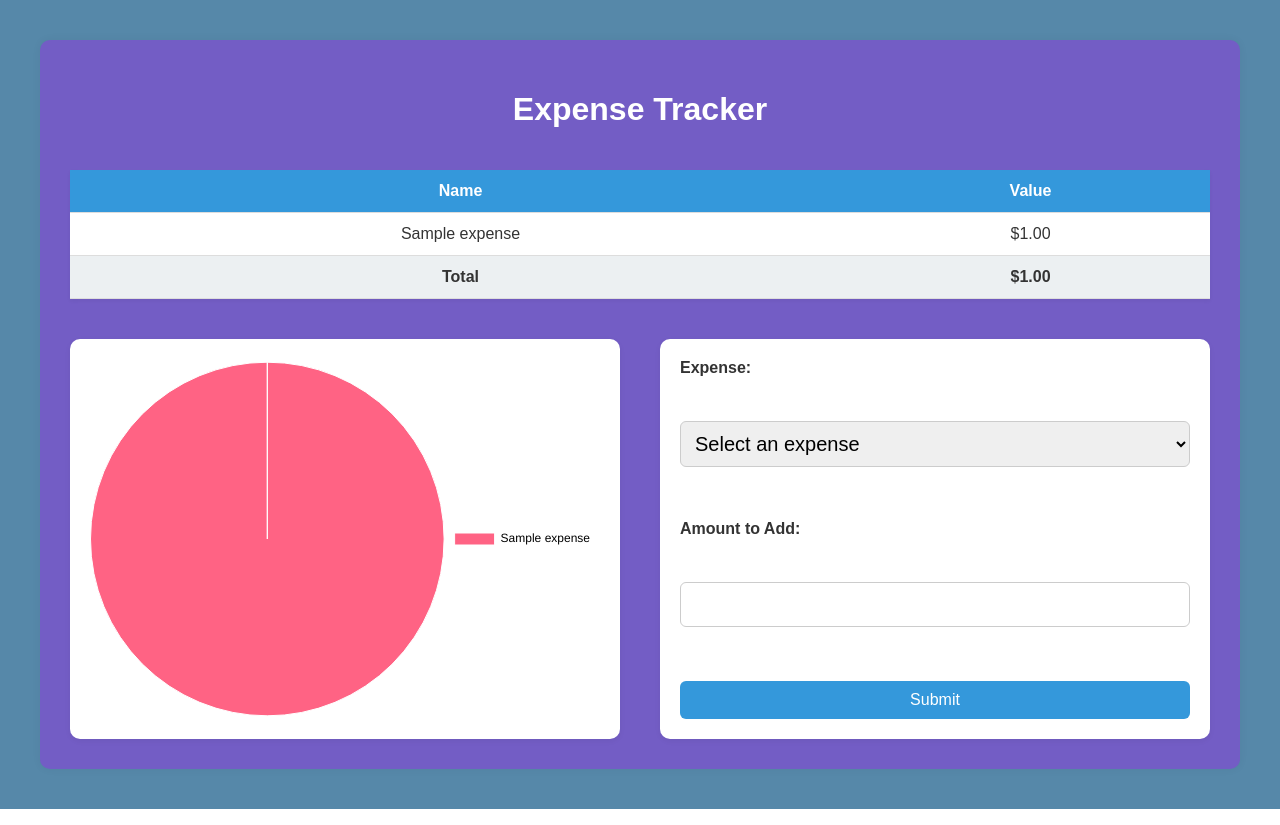
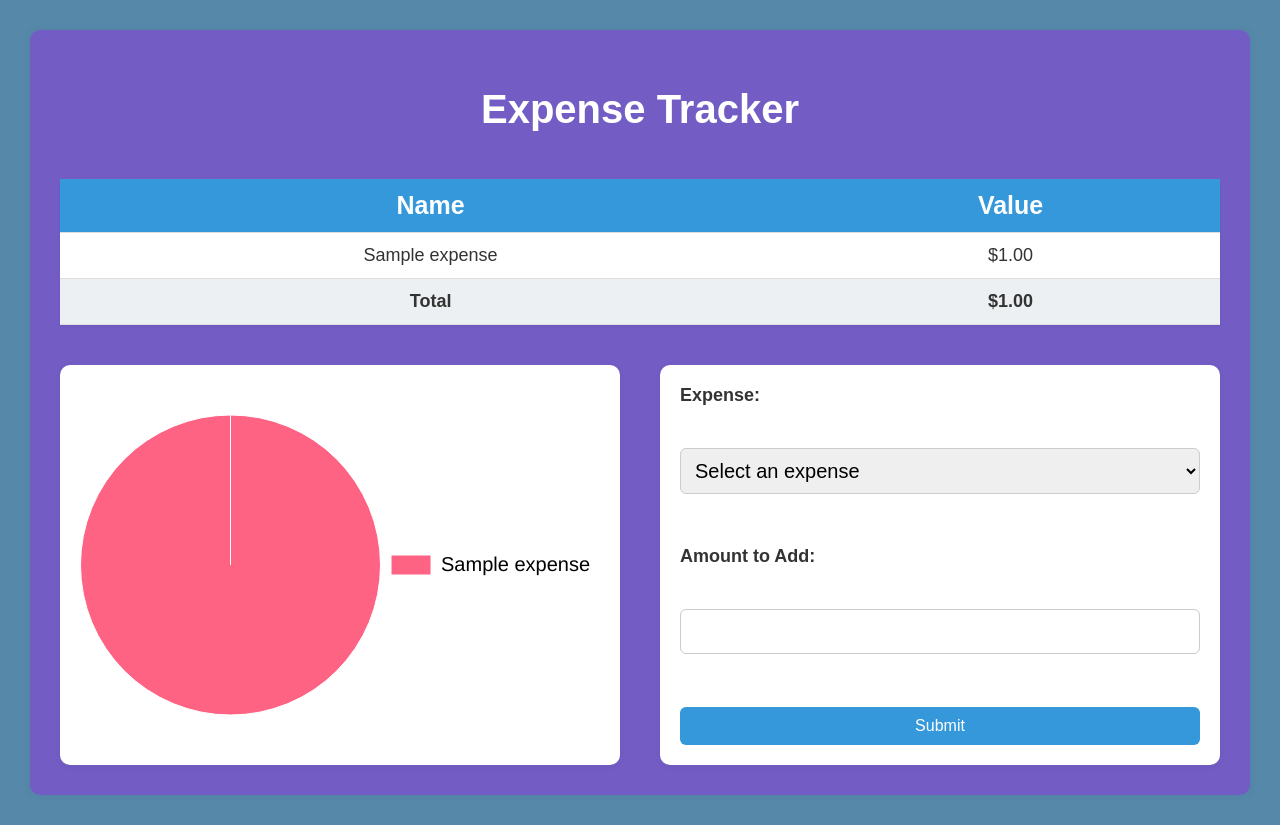
Before and after one commit to Stephensg2/Repo_Expense, a Flask app: page / in a window 1280 px wide. Run offline with Flask 3, Linux system fonts and the light colour scheme; tables that the repository leaves empty hold one stand-in row (values such as "Sample post").

Commit message:
style and index updates

```diff
--- a/static/style.css
+++ b/static/style.css
@@ -1,12 +1,14 @@
 body {
     font-family: Arial, sans-serif;
     margin: 0;
-    padding: 40px;
+    padding: 30px;
     background-color: #5688a9;
     color: #333;
+    font-size: 18px;
 }
 
 h1 {
+    font-size: 40px;
     text-align: center;
     color: #ffffff;
 }
@@ -16,7 +18,7 @@ h1 {
     flex-direction: column;
     flex-wrap: wrap;
     max-width: 1200px;
-    min-width: 880px;
+    min-width: 800px;
     margin: auto;
     background: #735dc5;
     padding: 30px;
@@ -39,6 +41,7 @@ th, td {
 }
 
 th {
+    font-size: 25px;
     background-color: #3498db;
     color: white;
 }
@@ -69,6 +72,12 @@ tr:hover {
     gap: 10px;
 }
 
+.chart-container canvas {
+    width: 100% !important;
+    height: 100% !important;
+    display: block;
+}
+
 form {
     display: flex;
     flex-direction: column;
@@ -88,9 +97,7 @@ input, select {
     border: 1px solid #ccc;
     border-radius: 6px;
     box-sizing: border-box;
-    min-width: 200px;
     font-size: 20px;
-
 }
 
 button {
@@ -110,14 +117,17 @@ button:hover {
 @media (max-width: 1000px) {
     .section-grid {
         flex-direction: column;
-        font-size: 55px;
     }
 
     body {
-        font-size: 55px;
+        font-size: 20px;
     }
 
     h1, h2, h3, p, td, th {
-        font-size: 55px;
+        font-size: 24px;
+    }
+
+    input, select, button {
+        font-size: 22px;
     }
 }
--- a/templates/index.html
+++ b/templates/index.html
@@ -64,8 +64,11 @@
                 plugins: {
                   legend: {
                     position: 'right',
-                    labels: {
-                      color: '#000'
+                    labels:  {
+                      color: '#000',
+                      font: {
+                        size: 20  // ← adjust this to whatever size you want
+                      }
                     }
                   },
                   tooltip: {
```
